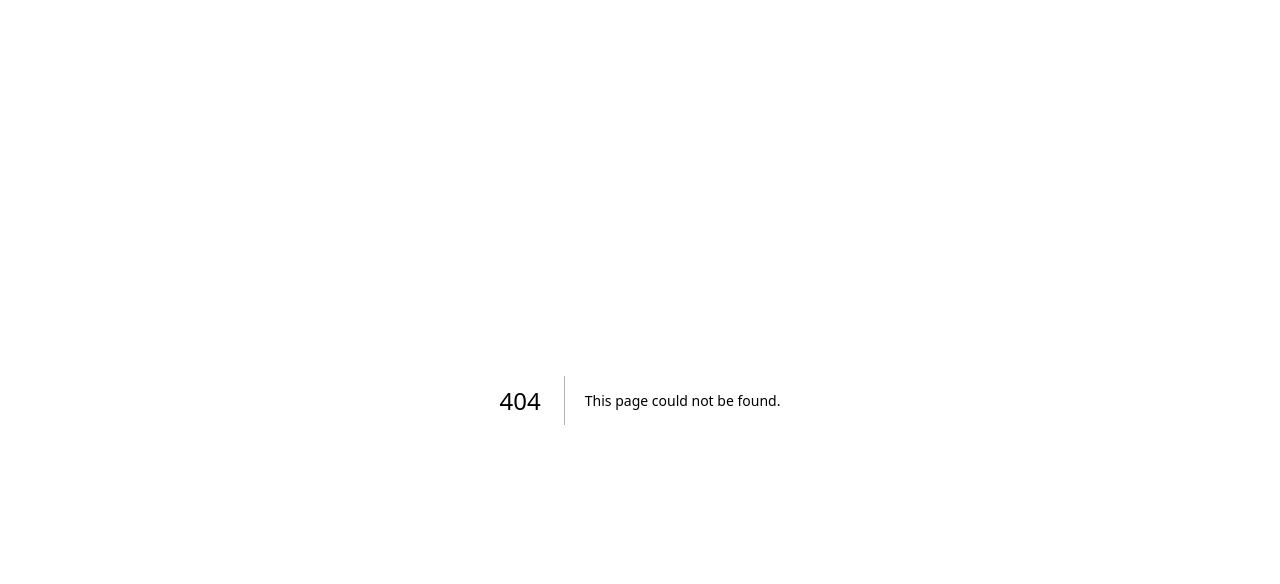
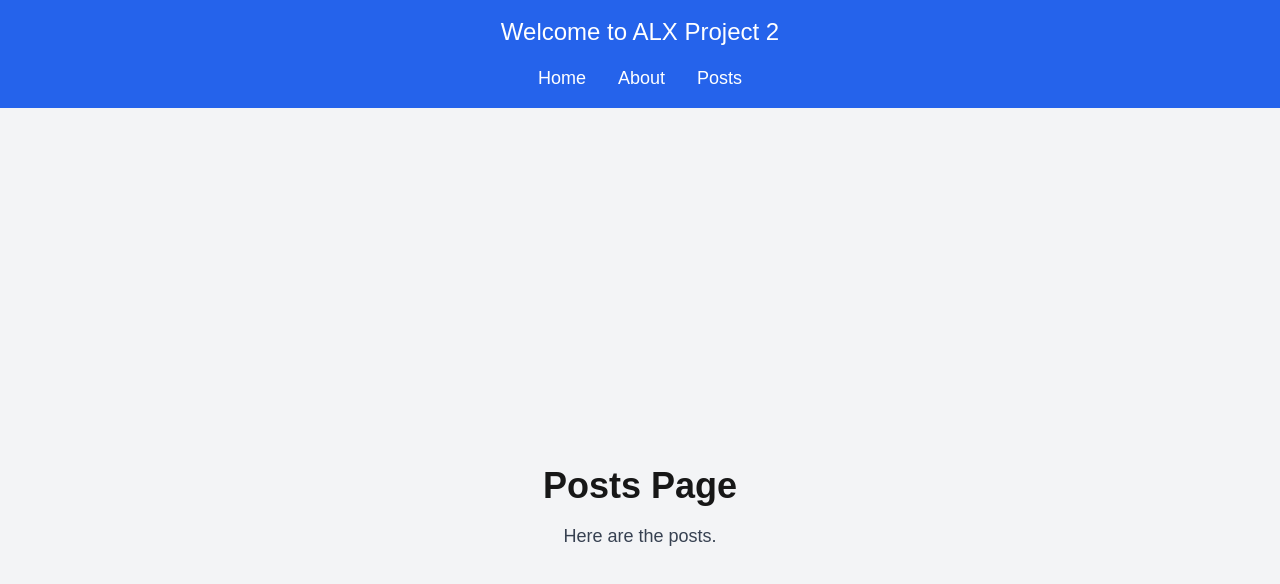
Before and after one commit to lakelexy/alx-project-0x02-setup, a Next.js app in the folder alx-project-0x02/: page /posts in a window 1280 px wide. Before the commit this address had no page. Shown: the top 584 px of the page. Built offline with nearby package versions, Linux system fonts and the light colour scheme.

Commit message:
Implementing Navigation and Layout

```diff
--- a/alx-project-0x02/components/common/Button.tsx
+++ b/alx-project-0x02/components/common/Button.tsx
@@ -1,6 +1,6 @@
 // components/common/Button.tsx
 import React from "react";
-import { ButtonProps } from "../../interfaces"; // Import the ButtonProps interface
+import { type ButtonProps } from "../../interfaces"; // Import the ButtonProps interface
 
 const Button: React.FC<ButtonProps> = ({ size, shape, children }) => {
   // Define size classes
--- a/alx-project-0x02/components/layout/Header.tsx
+++ b/alx-project-0x02/components/layout/Header.tsx
@@ -11,6 +11,9 @@ const Header = () => {
         <Link href="/about" className="text-lg font-medium hover:underline">
           About
         </Link>
+        <Link href="/posts" className="text-lg font-medium hover:underline">
+          Posts
+        </Link>
       </nav>
     </header>
   );
--- a/alx-project-0x02/pages/about.tsx
+++ b/alx-project-0x02/pages/about.tsx
@@ -1,8 +1,11 @@
 import React from "react";
 import Button from "@/components/common/Button";
+import Header from "@/components/layout/Header";
 
 const AboutPage = () => {
   return (
+    <div>
+      <Header /> {/* Use the Header component */}
       <div className="min-h-screen flex flex-col items-center justify-center bg-gray-100">
         <h1 className="text-4xl font-bold">About Us</h1>
         <p className="mt-4 text-lg text-gray-700">
@@ -22,6 +25,7 @@ const AboutPage = () => {
           </Button>
         </div>
       </div>
+    </div>
   );
 };
 
--- a/alx-project-0x02/pages/home.tsx
+++ b/alx-project-0x02/pages/home.tsx
@@ -1,6 +1,7 @@
 import { useState } from "react";
 import Card from "@/components/common/Card";
 import PostModal from "@/components/common/PostModal";
+import Header from "@/components/layout/Header";
 
 const HomePage = () => {
   const [isModalOpen, setIsModalOpen] = useState(false); // State to control modal visibility
@@ -14,6 +15,8 @@ const HomePage = () => {
   };
 
   return (
+    <div>
+      <Header /> {/* Use the Header component */}
       <div className="min-h-screen flex flex-col items-center justify-center bg-gray-100">
         <h1 className="text-4xl font-bold">Welcome to the Home Page</h1>
         <p className="mt-4 text-lg text-gray-700">
@@ -39,6 +42,7 @@ const HomePage = () => {
           onSave={handleSavePost} // Pass the function to save the post
         />
       </div>
+    </div>
   );
 };
 
--- /dev/null
+++ b/alx-project-0x02/pages/posts.tsx
@@ -0,0 +1,17 @@
+// pages/posts.tsx
+import React from "react";
+import Header from "@/components/layout/Header"; // Import the Header component
+
+const PostsPage = () => {
+  return (
+    <div>
+      <Header /> {/* Use the Header component */}
+      <div className="min-h-screen flex flex-col items-center justify-center bg-gray-100">
+        <h1 className="text-4xl font-bold">Posts Page</h1>
+        <p className="mt-4 text-lg text-gray-700">Here are the posts.</p>
+      </div>
+    </div>
+  );
+};
+
+export default PostsPage;
```
Lines whose indentation alone changed are shown as unchanged.
